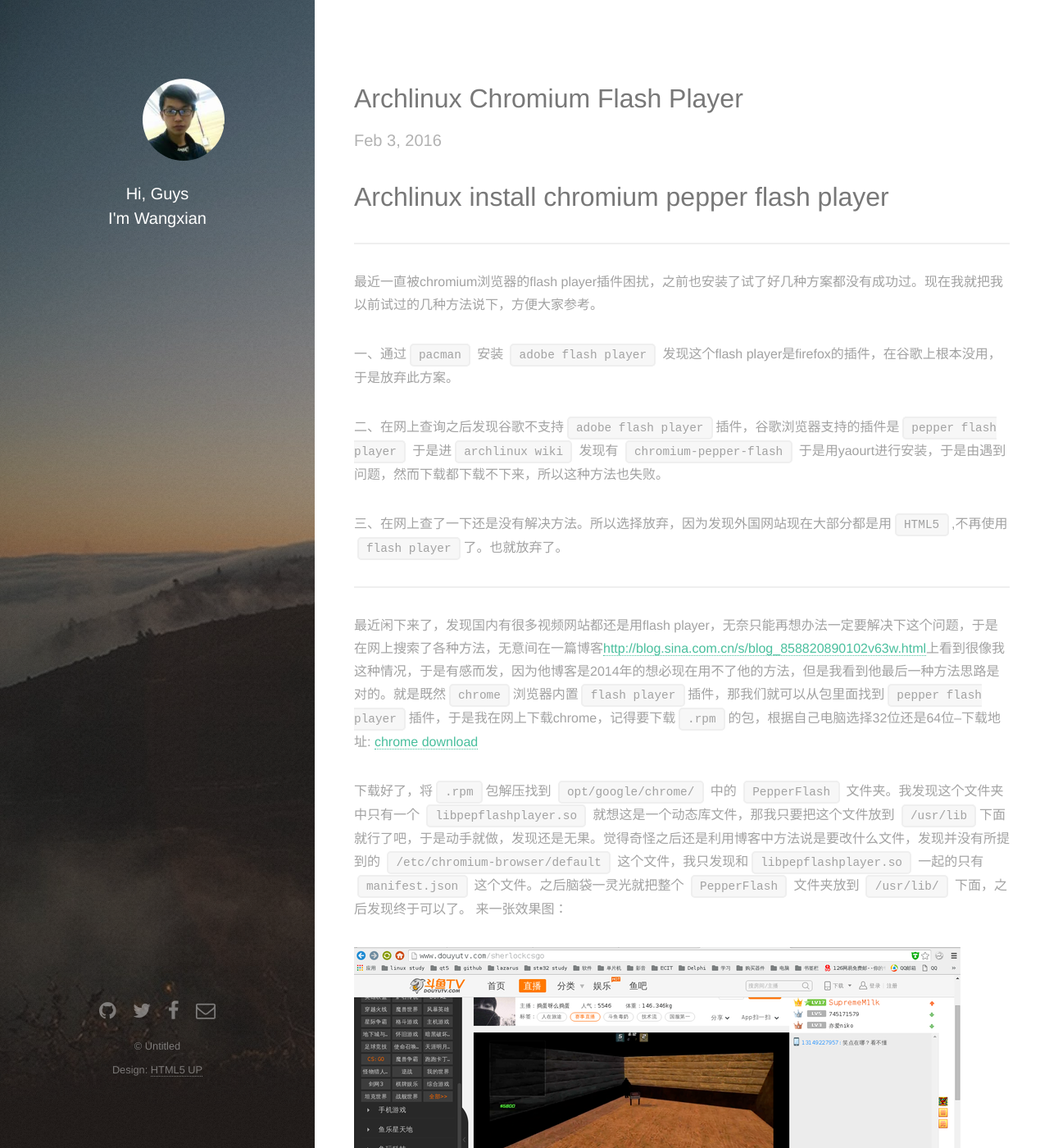
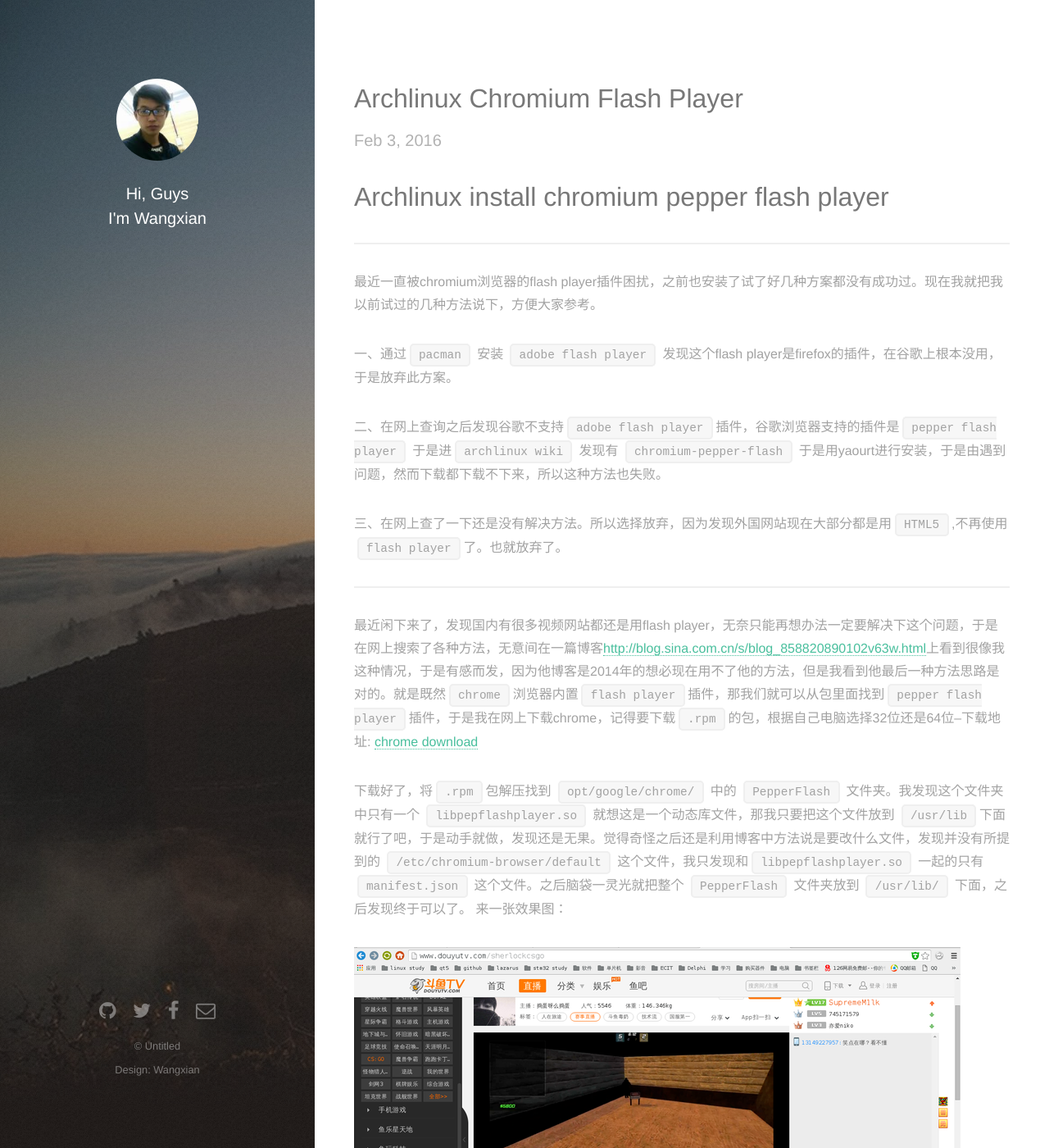
Before and after one commit to larriti/wangxian0718.github.io, a Jekyll site: the page built from index.html, in a window 1280 px wide and 1400 px high. Shown: the whole window at 82% size. Built offline with Jekyll 4.4.1, drawn with Linux system fonts in a browser that asks for light colours.

```diff
--- a/_layouts/default.html
+++ b/_layouts/default.html
@@ -93,7 +93,7 @@
             </ul>
             <ul class="copyright">
                 <li>&copy; Untitled</li>
-                <li>Design: <a href="http://html5up.net">HTML5 UP</a></li>
+                <li>Design: Wangxian</li>
             </ul>
         </footer>
 
--- a/css/style.css
+++ b/css/style.css
@@ -967,7 +967,7 @@
 		}
 
 		#header .image.avatar {
-			margin: 0 0 1em 4em;
+			margin: 0 0 1em 0;
 			width: 6.25em;
 		}
 
@@ -1000,7 +1000,7 @@
 
 			#footer .copyright li {
 				border-left: solid 1px rgba(255, 255, 255, 0.25);
-				/*display: inline-block;*/
+				display: inline-block;
 				line-height: 1em;
 				margin-left: 0.75em;
 				padding-left: 0.75em;
```
